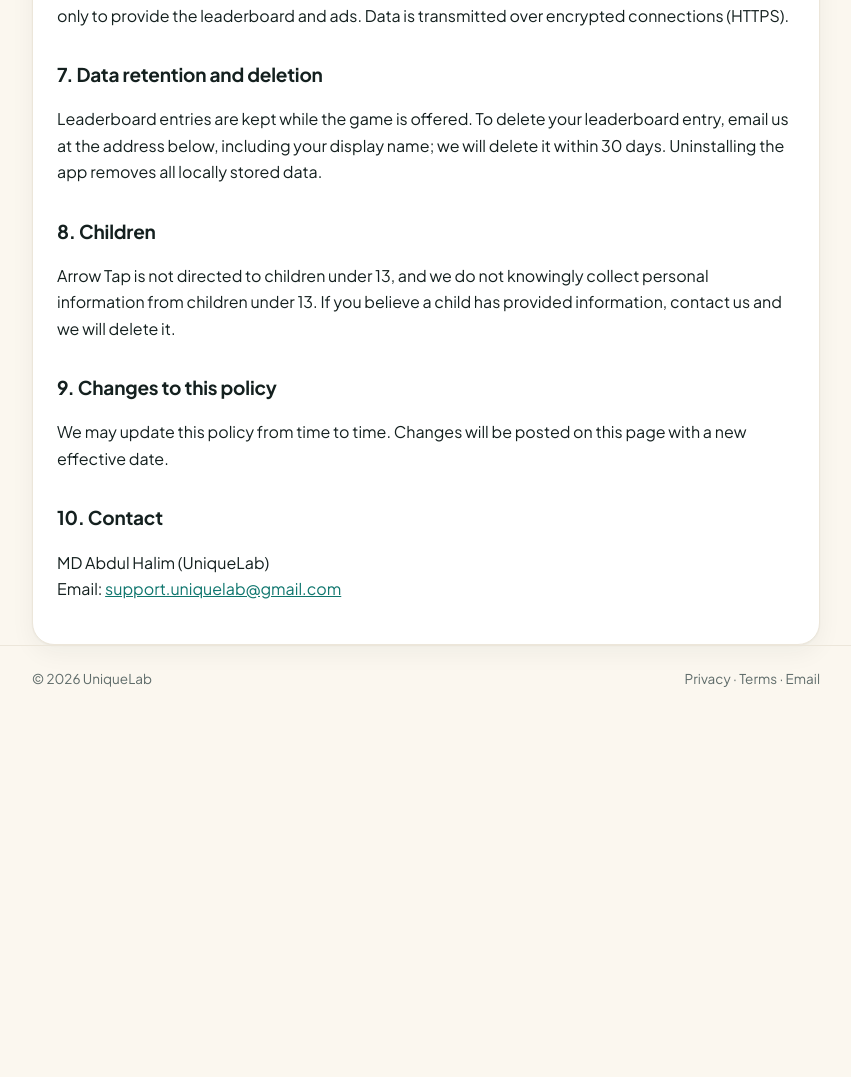
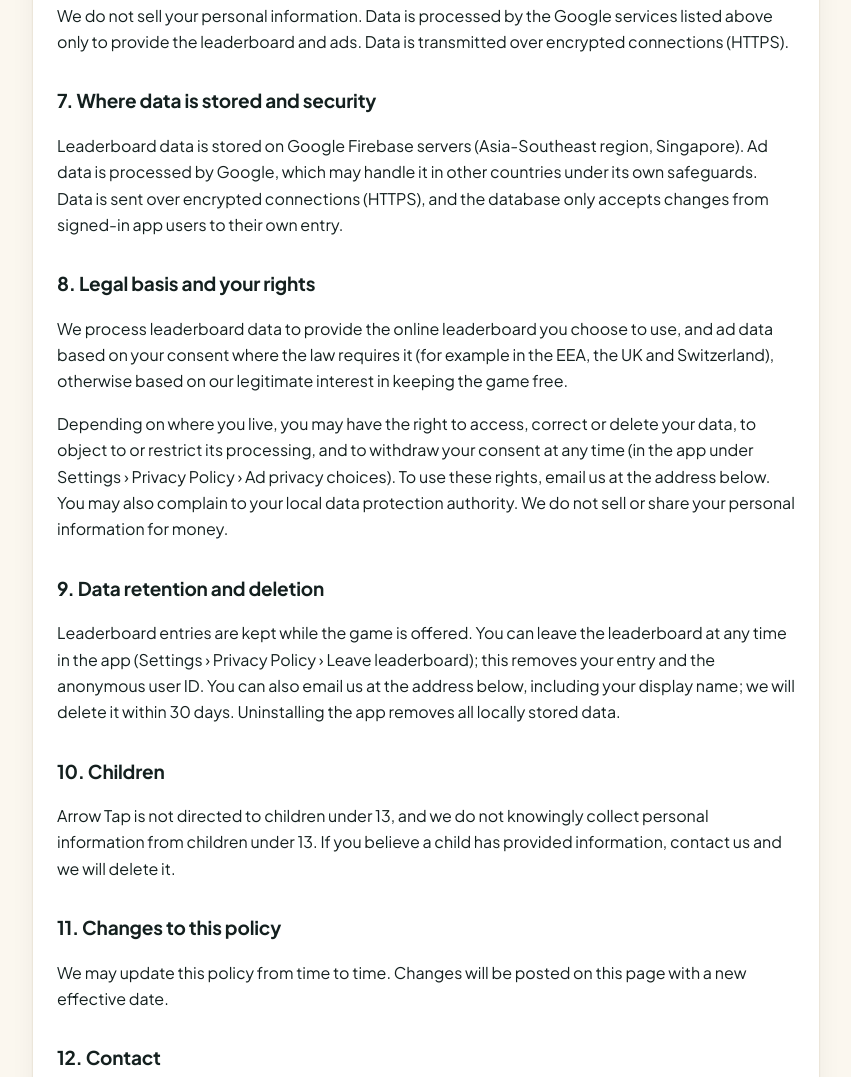
Before and after one commit to uniquelabdev/uniquelabdev.github.io, a plain HTML site: page arrowtap-privacy.html in a window 1280 px wide. Shown: the part 1569-2646 px from the top of the page, without its empty margins (214-1065 px from the left). Before the commit the page ends 2290 px from the top, so only its background shows below. Drawn offline with Linux system fonts and the light colour scheme.

Commit message:
Add files via upload

```diff
--- a/arrowtap-privacy.html
+++ b/arrowtap-privacy.html
@@ -12,7 +12,7 @@
 <p>Your game progress (levels, gold, diamonds, lives, daily reward streak, sound and notification settings) is saved locally on your device. It is not sent to us, and it is deleted when you uninstall the app or clear its data.</p>
 
 <h2>2. Leaderboard (Firebase)</h2>
-<p>To show the online leaderboard, the app uses Google Firebase:</p>
+<p>The online leaderboard is optional. Nothing is sent to Firebase unless you tap <b>Join</b> in the Leaderboard tab. If you join, the app uses Google Firebase:</p>
 <ul>
 <li><b>Firebase Anonymous Authentication</b> creates a random user ID. It does not ask for your name, email, phone number or password.</li>
 <li><b>Firebase Realtime Database</b> stores your leaderboard entry: the random user ID, your display name, chosen avatar and frame, country code (taken from your device's region setting) and level/score progress.</li>
@@ -37,17 +37,24 @@
 <h2>6. Data sharing and selling</h2>
 <p>We do not sell your personal information. Data is processed by the Google services listed above only to provide the leaderboard and ads. Data is transmitted over encrypted connections (HTTPS).</p>
 
-<h2>7. Data retention and deletion</h2>
-<p>Leaderboard entries are kept while the game is offered. To delete your leaderboard entry, email us at the address below, including your display name; we will delete it within 30 days. Uninstalling the app removes all locally stored data.</p>
+<h2>7. Where data is stored and security</h2>
+<p>Leaderboard data is stored on Google Firebase servers (Asia-Southeast region, Singapore). Ad data is processed by Google, which may handle it in other countries under its own safeguards. Data is sent over encrypted connections (HTTPS), and the database only accepts changes from signed-in app users to their own entry.</p>
 
-<h2>8. Children</h2>
+<h2>8. Legal basis and your rights</h2>
+<p>We process leaderboard data to provide the online leaderboard you choose to use, and ad data based on your consent where the law requires it (for example in the EEA, the UK and Switzerland), otherwise based on our legitimate interest in keeping the game free.</p>
+<p>Depending on where you live, you may have the right to access, correct or delete your data, to object to or restrict its processing, and to withdraw your consent at any time (in the app under Settings › Privacy Policy › Ad privacy choices). To use these rights, email us at the address below. You may also complain to your local data protection authority. We do not sell or share your personal information for money.</p>
+
+<h2>9. Data retention and deletion</h2>
+<p>Leaderboard entries are kept while the game is offered. You can leave the leaderboard at any time in the app (Settings › Privacy Policy › Leave leaderboard); this removes your entry and the anonymous user ID. You can also email us at the address below, including your display name; we will delete it within 30 days. Uninstalling the app removes all locally stored data.</p>
+
+<h2>10. Children</h2>
 <p>Arrow Tap is not directed to children under 13, and we do not knowingly collect personal information from children under 13. If you believe a child has provided information, contact us and we will delete it.</p>
 
-<h2>9. Changes to this policy</h2>
+<h2>11. Changes to this policy</h2>
 <p>We may update this policy from time to time. Changes will be posted on this page with a new effective date.</p>
 
-<h2>10. Contact</h2>
+<h2>12. Contact</h2>
 <p>MD Abdul Halim (UniqueLab)<br>Email: <a href="mailto:support.uniquelab@gmail.com">support.uniquelab@gmail.com</a></p>
 </div></main>
-<footer><div class="wrap"><span>© 2026 UniqueLab</span><span><a href="/arrowtap-privacy.html">Privacy</a> · <a href="/arrowtap-terms.html">Terms</a> · <a href="mailto:support.uniquelab@gmail.com">Email</a></span></div></footer>
+<footer><div class="wrap"><span>© 2026 UniqueLab</span><span><a href="/#apps">Apps</a> · <a href="/#contact">Contact</a></span></div></footer>
 </body></html>
```
Also changed, not shown: arrowtap-delete-data.html (+4 -1 lines).
